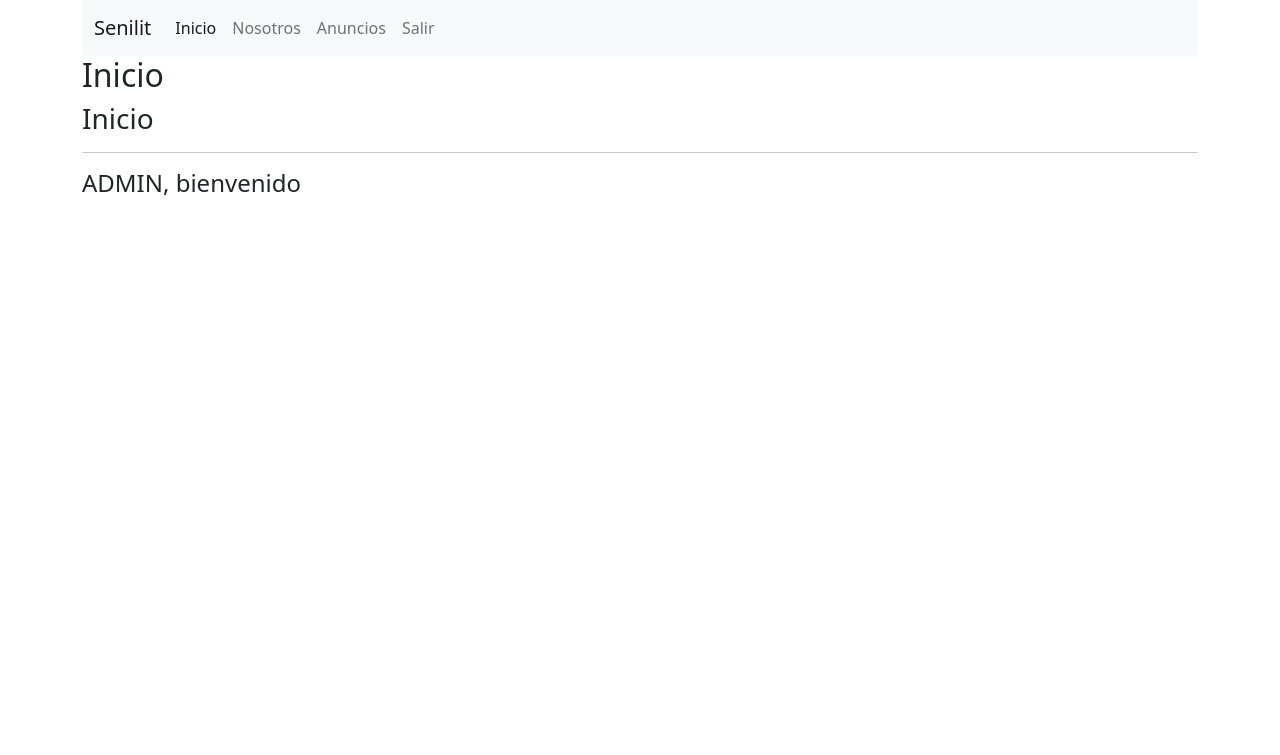
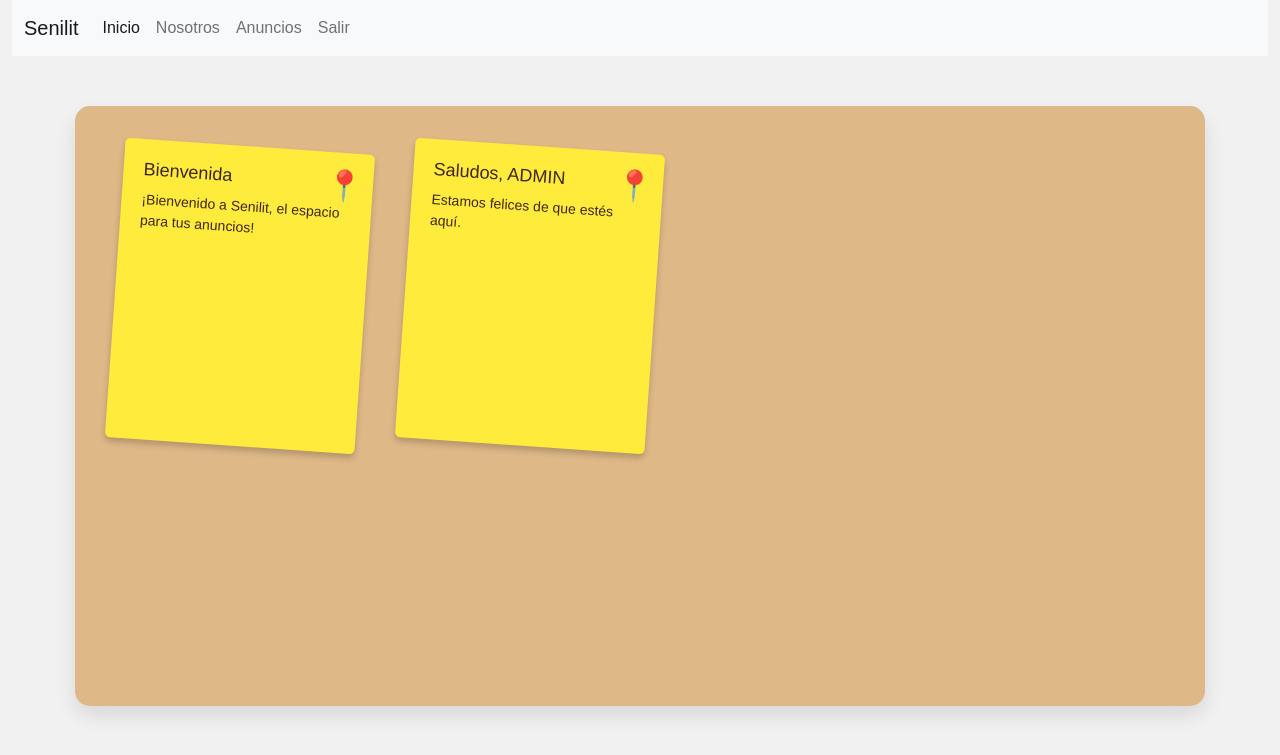
Before and after one commit to sacostaa1/Senilit, a Django app: template core/templates/core/home.html in a window 1280 px wide. Shown: the top 755 px of the page. Run offline with Django 4.2, Linux system fonts and the light colour scheme; the template is opened without the code that fills it, so the values that code supplies are empty; a user stored in the database is signed in; parts of the project's set-up code (start-up, migrations or seed data) failed here and were passed over.

Commit message:
CSS y Estetica
Mejoras estéticas

```diff
--- /dev/null
+++ b/core/static/core/css/board.css
@@ -0,0 +1,81 @@
+/* Fondo y configuración general */
+body {
+    background-color: #f1f1f1;
+    font-family: 'Arial', sans-serif;
+    margin: 0;
+    padding: 0;
+}
+
+/* Contenedor del pinboard */
+.pinboard-container {
+    display: flex;
+    justify-content: center;
+    padding: 50px 0;
+}
+
+/* Pinboard estilo corcho */
+.pinboard {
+    width: 90%;
+    height: 600px;
+    background-color: #deb887; /* Color corcho */
+    border-radius: 15px;
+    box-shadow: 0 10px 20px rgba(0, 0, 0, 0.1);
+    padding: 20px;
+    position: relative;
+    overflow: hidden;
+    display: flex;
+    flex-wrap: wrap;
+}
+
+/* Estilo para las notas */
+.note {
+    background-color: #ffeb3b; /* Color amarillo tipo post-it */
+    width: 250px;
+    height: 300px;
+    margin: 20px;
+    padding: 20px;
+    box-shadow: 0 4px 6px rgba(0, 0, 0, 0.2);
+    border-radius: 5px;
+    position: relative;
+    transform: rotate(4deg); /* Efecto de rotación para simular el aspecto */
+    transition: transform 0.3s ease;
+}
+
+.note:hover {
+    transform: rotate(0deg); /* Restaurar posición al hacer hover */
+}
+
+/* Header de la nota */
+.note-header h5 {
+    font-size: 18px;
+    color: #3e2723; /* Color oscuro para el texto */
+}
+
+/* Contenido de la nota */
+.note-content p {
+    font-size: 14px;
+    color: #3e2723;
+}
+
+/* Estilo de los pines (alfileres) */
+.note::before {
+    content: "📍";
+    font-size: 30px;
+    position: absolute;
+    top: 10px;
+    right: 10px;
+}
+
+/* Header del pinboard */
+.pinboard h3 {
+    text-align: center;
+    color: #3e2723;
+}
+
+/* Títulos en la página */
+h3 {
+    font-size: 36px;
+    font-weight: bold;
+    color: #3e2723;
+    margin-bottom: 20px;
+}
--- a/core/templates/core/base.html
+++ b/core/templates/core/base.html
@@ -5,60 +5,57 @@
     <meta http-equiv="X-UA-Compatible" content="IE=edge">
     <meta name="viewport" content="width=device-width, initial-scale=1.0">
     <link href="https://cdn.jsdelivr.net/npm/bootstrap@5.0.2/dist/css/bootstrap.min.css" rel="stylesheet">
-    <title>Senilit</title>
+    {% load static %}
+    <link href="{% static 'core/css/board.css' %}" rel="stylesheet"> <!-- Ruta estática corregida -->
+    <title>{% block title %}Senilit{% endblock %}</title>
 </head>
 <body>
 
-    <div class="container">
-
+    <div class="container-fluid">
+        <!-- Barra de navegación -->
         <nav class="navbar navbar-expand-lg navbar-light bg-light">
             <div class="container-fluid">
-            <a class="navbar-brand" href={% url 'home' %}>Senilit</a>
+                <a class="navbar-brand" href="{% url 'home' %}">Senilit</a>
                 <button class="navbar-toggler" type="button" data-bs-toggle="collapse" data-bs-target="#navbarNav" aria-controls="navbarNav" aria-expanded="false" aria-label="Toggle navigation">
                     <span class="navbar-toggler-icon"></span>
                 </button>
                 <div class="collapse navbar-collapse" id="navbarNav">
                     <ul class="navbar-nav">
                         <li class="nav-item">
-                  <a class="nav-link active" aria-current="page" href={% url 'home' %}>Inicio</a>
+                            <a class="nav-link active" aria-current="page" href="{% url 'home' %}">Inicio</a>
                         </li>
                         <li class="nav-item">
                             <a class="nav-link" href="#">Nosotros</a>
                         </li>
                         <li class="nav-item">
-                  <a class="nav-link" href={% url 'products' %}>Anuncios</a>
+                            <a class="nav-link" href="{% url 'products' %}">Anuncios</a>
                         </li>
 
                         {% if request.user.is_authenticated %}
                             <li class="nav-item">
-                        <a class="nav-link" href={% url 'logout' %}>Salir</a>
+                                <a class="nav-link" href="{% url 'logout' %}">Salir</a>
                             </li>
-
                         {% else %}
                             <li class="nav-item">
-                        <a class="nav-link" href={% url 'login' %}>Ingresar</a>
+                                <a class="nav-link" href="{% url 'login' %}">Ingresar</a>
                             </li>
-
                             <li class="nav-item">
-                        <a class="nav-link" href={% url 'register' %}>Registrarse</a>
+                                <a class="nav-link" href="{% url 'register' %}">Registrarse</a>
                             </li>
-
                         {% endif %}
-
                     </ul>
                 </div>
             </div>
         </nav>
 
-
-        <h2>Inicio</h2>
-
-
+        <!-- Contenido principal -->
+        <div class="main-content">
             {% block content %}{% endblock %}
+        </div>
 
     </div>
 
-
-
+    <!-- Scripts de Bootstrap -->
+    <script src="https://cdn.jsdelivr.net/npm/bootstrap@5.0.2/dist/js/bootstrap.bundle.min.js"></script>
 </body>
 </html>
--- a/core/templates/core/home.html
+++ b/core/templates/core/home.html
@@ -1,15 +1,38 @@
 {% extends 'core/base.html' %}
 
+{% block title %}Bienvenido - Senilit{% endblock %}
+
 {% block content %}
+<div class="pinboard-container">
+    <div class="pinboard">
+        <div class="note" id="note1">
+            <div class="note-header">
+                <h5>Bienvenida</h5>
+            </div>
+            <div class="note-content">
+                <p>¡Bienvenido a Senilit, el espacio para tus anuncios!</p>
+            </div>
+        </div>
 
-<h3>Inicio</h3>
-{% if request.user.is_authenticated %}
-    <hr>
-    <h4>
-        {{ user.username | upper }}, bienvenido
-    </h4>
-{% endif %}
-
-
-
+        {% if request.user.is_authenticated %}
+            <div class="note" id="note2">
+                <div class="note-header">
+                    <h5>Saludos, {{ user.username | upper }}</h5>
+                </div>
+                <div class="note-content">
+                    <p>Estamos felices de que estés aquí.</p>
+                </div>
+            </div>
+        {% else %}
+            <div class="note" id="note3">
+                <div class="note-header">
+                    <h5>Iniciar sesión</h5>
+                </div>
+                <div class="note-content">
+                    <p>Inicia sesión para explorar más.</p>
+                </div>
+            </div>
+        {% endif %}
+    </div>
+</div>
 {% endblock %}
--- a/login/settings.py
+++ b/login/settings.py
@@ -122,7 +122,9 @@ USE_TZ = True
 # https://docs.djangoproject.com/en/4.1/howto/static-files/
 
 STATIC_URL = 'static/'
-
+STATICFILES_DIRS = [
+    BASE_DIR / "static",  # Asegúrate de que tus archivos estáticos estén en la carpeta 'static' dentro de tu proyecto
+]
 # Default primary key field type
 # https://docs.djangoproject.com/en/4.1/ref/settings/#default-auto-field
 
```
Lines whose indentation alone changed are shown as unchanged.
